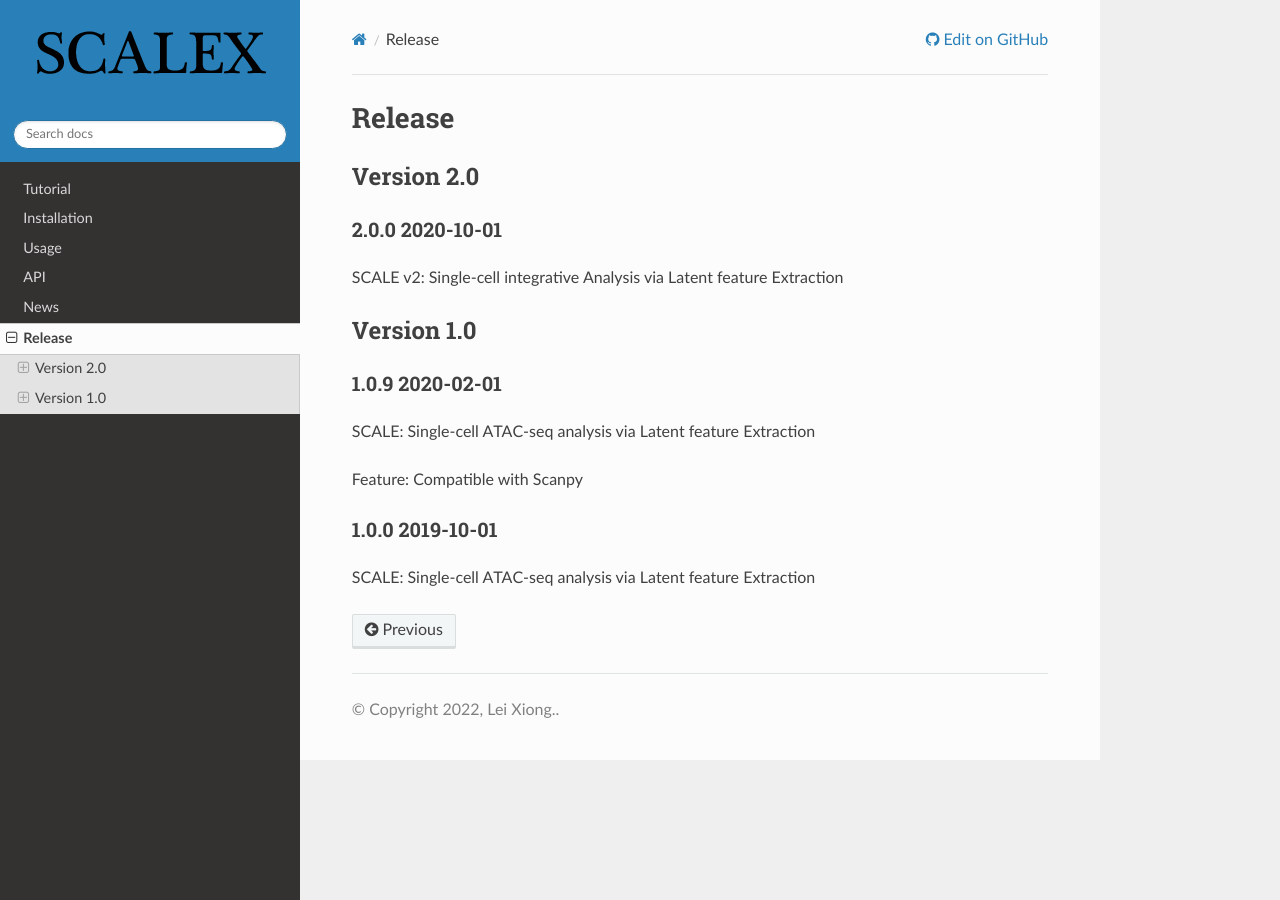
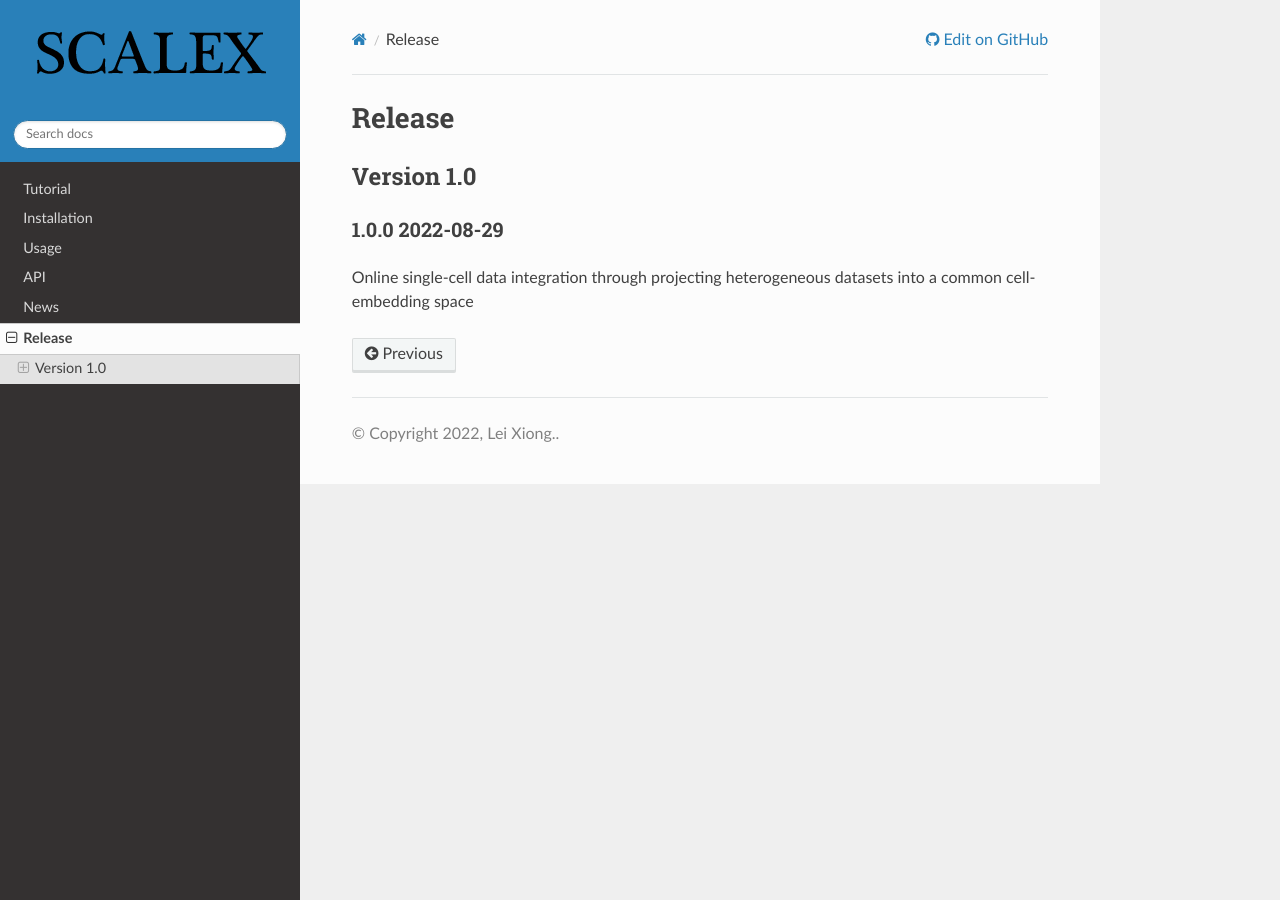
Before and after one commit to jsxlei/SCALEX, a Sphinx documentation site: the page built from docs/source/release/index.rst, in a window 1280 px wide. Built offline with Sphinx 7.4.7 and the Read the Docs theme 2.0.0, drawn with Linux system fonts in a browser that asks for light colours; pages that are not in the unit, such as notebooks, are missing from menus.

Commit message:
for publication reproducibility

```diff
--- a/docs/source/release/1.0.0.rst
+++ b/docs/source/release/1.0.0.rst
@@ -1,4 +1,4 @@
-1.0.0 :small:`2019-10-01`
+1.0.0 :small:`2022-08-29`
 ~~~~~~~~~~~~~~~~~~~~~~~~~
 
-SCALE: Single-cell ATAC-seq analysis via Latent feature Extraction
+Online single-cell data integration through projecting heterogeneous datasets into a common cell-embedding space
--- a/docs/source/release/1.0.9.rst
+++ /dev/null
@@ -1,7 +0,0 @@
-1.0.9 :small:`2020-02-01`
-~~~~~~~~~~~~~~~~~~~~~~~~~
-
-
-SCALE: Single-cell ATAC-seq analysis via Latent feature Extraction
-
-Feature: Compatible with Scanpy
--- a/docs/source/release/2.0.0.rst
+++ /dev/null
@@ -1,5 +0,0 @@
-2.0.0 :small:`2020-10-01`
-~~~~~~~~~~~~~~~~~~~~~~~~~
-
-
-SCALE v2: Single-cell integrative Analysis via Latent feature Extraction
--- a/docs/source/release/index.rst
+++ b/docs/source/release/index.rst
@@ -1,14 +1,9 @@
 Release
 =======
 
-Version 2.0
------------
-
-.. include:: 2.0.0.rst
 
 
 Version 1.0
 -----------
 
-.. include:: 1.0.9.rst
 .. include:: 1.0.0.rst
--- a/scalex/__init__.py
+++ b/scalex/__init__.py
@@ -1,7 +1,7 @@
 # from pkg_resources import get_distribution
 
 # __version__ = get_distribution('scalex').version
-__version__ = '0.2.0'
+__version__ = '1.0.0'
 __author__ = 'Lei Xiong'
 __email__ = 'jsxlei@gmail.com'
 
--- a/setup.py
+++ b/setup.py
@@ -36,7 +36,7 @@ def get_version(rel_path):
 setup(name='scalex',
       version=get_version(HERE / "scalex/__init__.py"),
       packages=find_packages(),
-      description='Construction of continuously expandable single-cell atlases through integration of heterogeneous datasets in a generalized cell-embedding space',
+      description='Online single-cell data integration through projecting heterogeneous datasets into a common cell-embedding space',
       long_description=README,
 
       author='Lei Xiong',
```
Also changed, not shown: docs/source/news.rst (+0 -8 lines).
